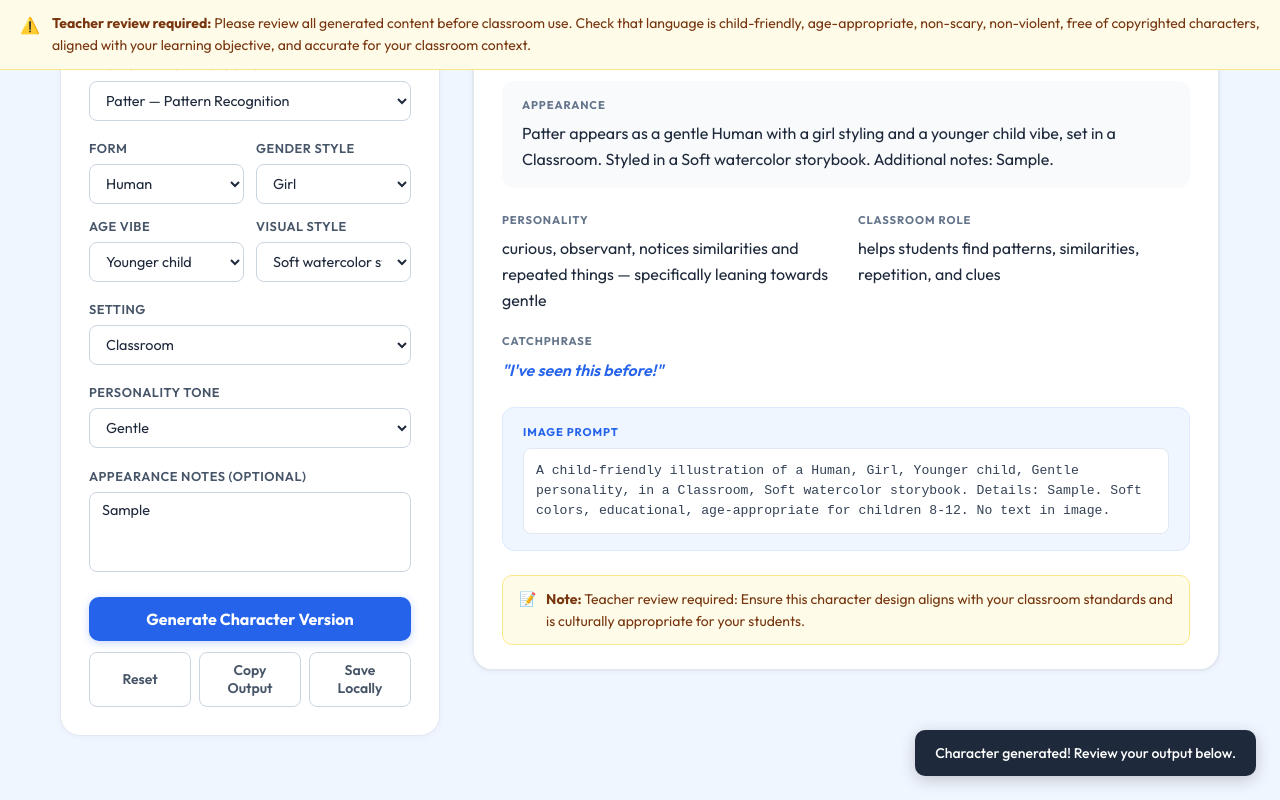
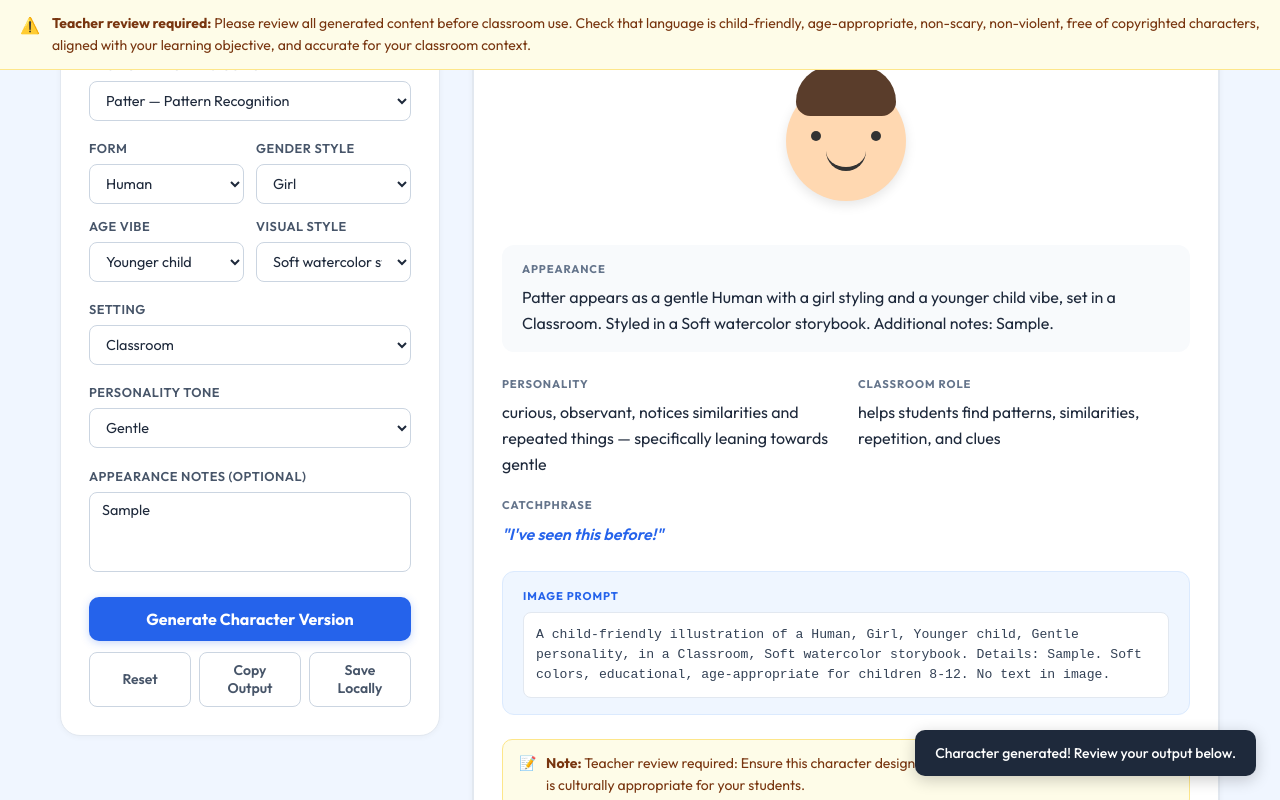
Before and after one commit to marmariiin-lang/comic-ct-studio, a React (Vite) app: page / in a window 1280 px wide. Both pictures are taken after typing "Sample" into the empty fields and a click on the button "Generate Character Version". Shown: the part 498-1298 px from the top of the page. Built offline with nearby package versions, Linux system fonts and the light colour scheme.

Commit message:
Update CharacterCard.jsx

```diff
--- a/CharacterCard.jsx
+++ b/CharacterCard.jsx
@@ -13,6 +13,15 @@ export function CharacterCard({ data }) {
       </div>
 
       <div className="card-body">
+        <div className="character-avatar">
+  <div className="avatar-head">
+    <div className="avatar-eyes">
+      <span></span>
+      <span></span>
+    </div>
+    <div className="avatar-smile"></div>
+  </div>
+</div>
         <div className="section-block">
           <h4 className="section-label">Appearance</h4>
           <p>{data.appearanceDescription}</p>
```
